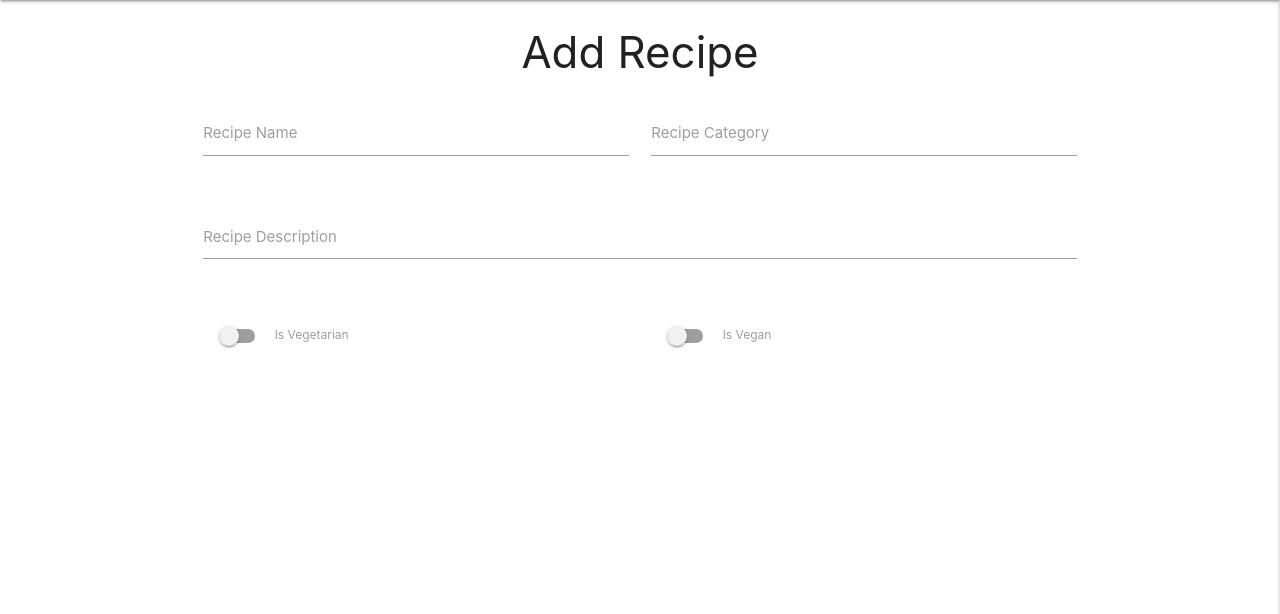
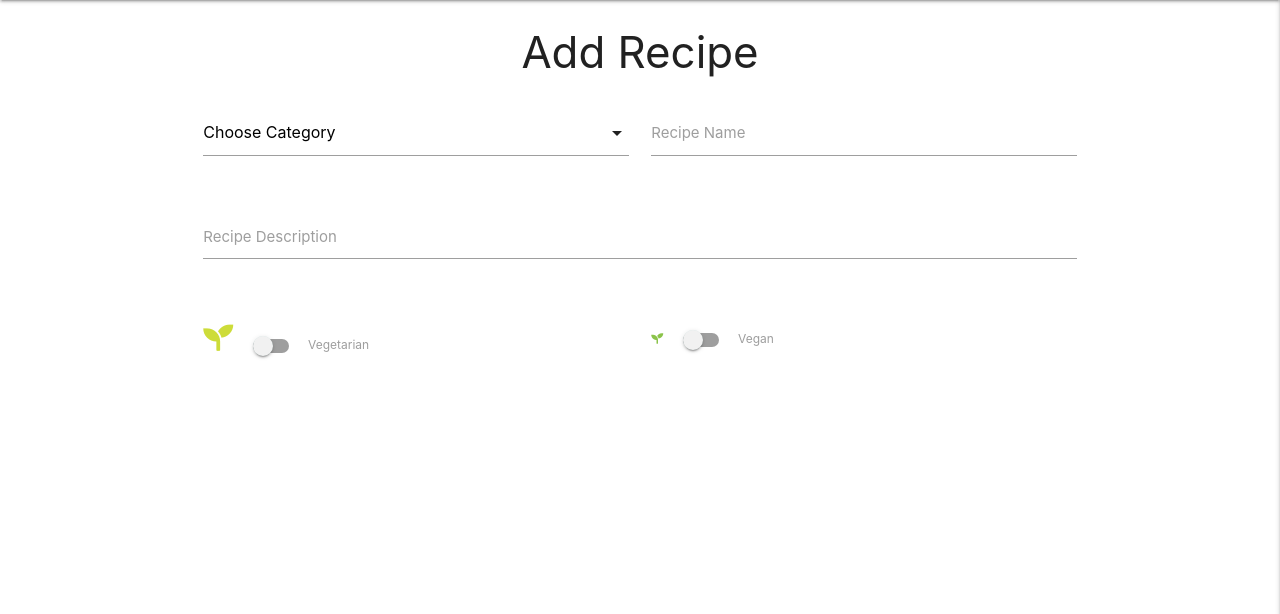
Before and after one commit to Sean-Mc-Mahon/McTasticRecipes, a Flask app: page /add_recipe in a window 1280 px wide. Shown: the part 64-678 px from the top of the page. Run offline with Flask 2, Linux system fonts and the light colour scheme; data that the repository does not hold is empty; some libraries are stand-ins or nearby versions.

Commit message:
dropdown category selection added to add_recipe.html form

```diff
--- a/app.py
+++ b/app.py
@@ -100,7 +100,8 @@ def logout():
 
 @app.route("/add_recipe")
 def add_recipe():
-    return render_template("add_recipe.html")
+    categories = mongo.db.categories.find().sort("category_name", 1)
+    return render_template("add_recipe.html", categories=categories)
 
 
 if __name__ == "__main__":
--- a/static/css/style.css
+++ b/static/css/style.css
@@ -14,3 +14,9 @@
     margin-right: 0rem;
     margin-left: 1rem;
 }
+.switch-line {
+    line-height: 2;
+}
+.large-icon {
+    font-size: 2rem;
+}
--- a/static/js/script.js
+++ b/static/js/script.js
@@ -2,4 +2,5 @@ $(document).ready(function(){
         $('.sidenav').sidenav({edge: "right",inDuration: 1000,});
         $('.collapsible').collapsible();
         $('.tooltipped').tooltip();
+        $('select').formSelect();
     });
--- a/templates/add_recipe.html
+++ b/templates/add_recipe.html
@@ -7,12 +7,16 @@
         <form class="col s12" method="POST" action="">
             <div class="row">
                 <div class="input-field col s12 l6">
+                    <select id="category_name" name="category_name" class="validate" required>
+                        <option value="" disabled selected>Choose Category</option>
+                        {% for category in categories %}
+                            <option value="{{ category.category_name }}">{{ category.category_name }}</option>
+                        {% endfor %}
+                    </select>
+                </div>
+                <div class="input-field col s12 l6">
                     <input id="recipe_name" name="recipe_name" type="text" minlength="1" maxlength="50" class="validate" required>
                     <label for="recipe_name">Recipe Name</label>
-                </div>
-                <div class="input-field col s12 l6">
-                    <input id="recipe_category" name="recipe_category" type="text" class="validate" required>
-                    <label for="recipe_category">Recipe Category</label>
                 </div>
             </div>
             <div class="row">
@@ -21,22 +25,26 @@
                     <label for="recipe_description">Recipe Description</label>
                 </div>
             </div>
-            <div class="row">
+            <div class="row switch-line">
                 <div class="input-field col s6">
                     <div class="switch">
                         <label for="is_vegetarian">
+                            <i class="fas fa-seedling lime-text accent-2 tooltipped large-icon"
+                                data-position="bottom" data-tooltip="Vegetarian"></i>
                             <input type="checkbox" id="is_vegetarian">
                             <span class="lever"></span>
-                            Is Vegetarian
+                            Vegetarian
                         </label>
                     </div>
                 </div>
                 <div class="input-field col s6">
                     <div class="switch">
                         <label for="is_vegan">
+                            <i class="fas fa-seedling light-green-text accent-4 tooltipped"
+                                data-position="bottom" data-tooltip="Vegan"></i>
                             <input type="checkbox" id="is_vegan">
                             <span class="lever"></span>
-                            Is Vegan
+                            Vegan
                         </label>
                     </div>
                 </div>
--- a/templates/recipes.html
+++ b/templates/recipes.html
@@ -15,14 +15,14 @@
                     <li>
                         <div class="collapsible-header">
                             <i class="fas fa-clock tooltipped" data-position="bottom" data-tooltip="Prep Time">   </i>{{recipe.recipe_time}}
-                            <i class="material-icons prefix tooltipped" data-position="bottom" data-tooltip="Serves">rice_bowl   </i>{{recipe.recipe_serves   }}
+                            <i class="material-icons prefix tooltipped" data-position="bottom" data-tooltip="Serves">rice_bowl</i>{{recipe.recipe_serves}}
                             {% if recipe.recipe_is_vegetarian == "on" %}
                                 <i class="fas fa-seedling lime-text accent-2 tooltipped"
-                                data-position="bottom" data-tooltip="Vegetarian">   </i>
+                                data-position="bottom" data-tooltip="Vegetarian"></i>
                             {% endif %}
                             {% if recipe.recipe_is_vegan == "on" %}
                                 <i class="fas fa-seedling light-green-text accent-4 tooltipped"
-                                data-position="bottom" data-tooltip="Vegan">   </i>
+                                data-position="bottom" data-tooltip="Vegan"></i>
                             {% endif %}
                         </div>
                         <div class="collapsible-body">
```
